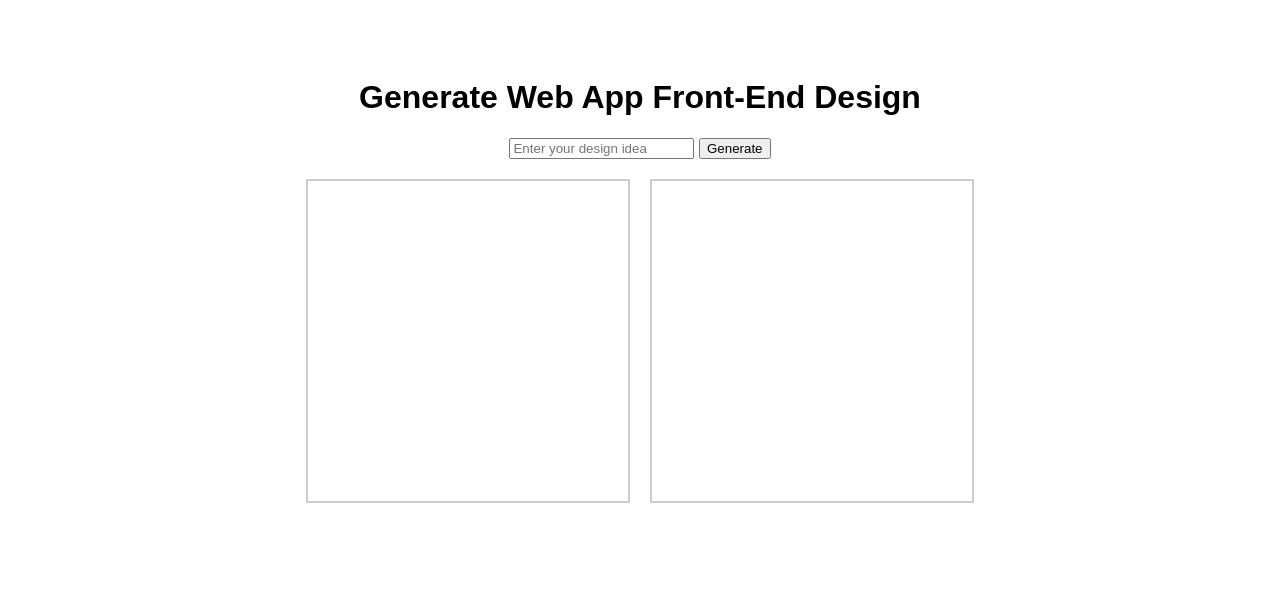
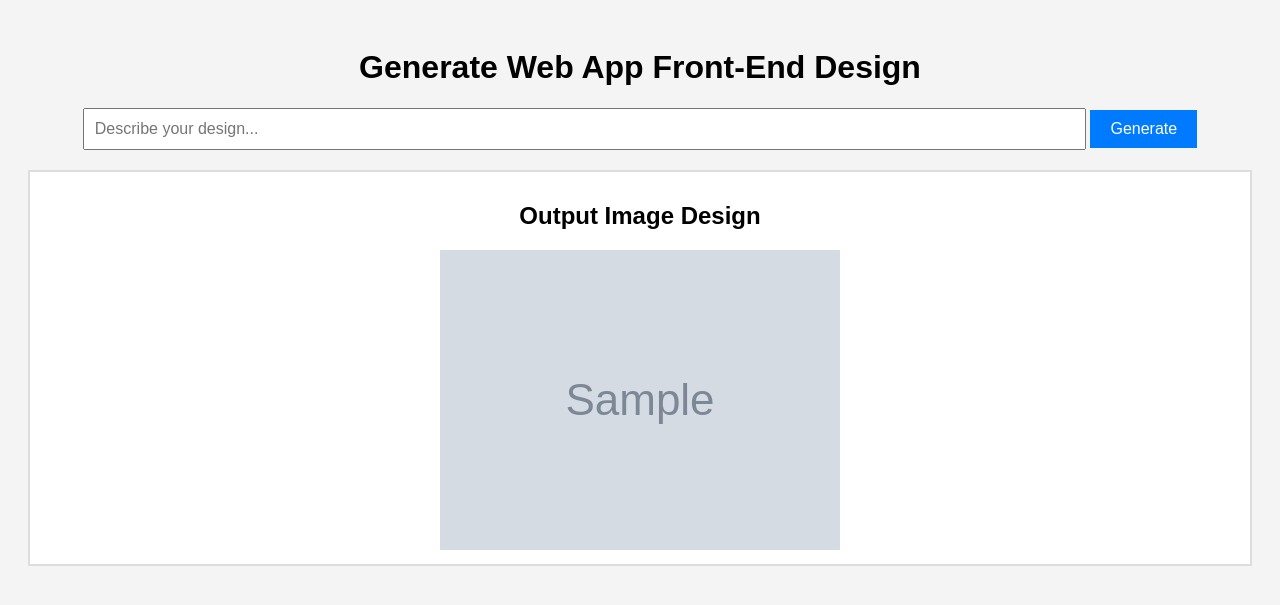
Before and after one commit to yasiral/img2Code, a Flask app: template templates/index.html in a window 1280 px wide. Shown: the top 605 px of the page. Run offline with Flask 3, Linux system fonts and the light colour scheme; the template is opened without the code that fills it: most values are stand-ins (such as "Sample title", 1, 10 or a date in 2020); grey boxes marked "Sample" are stand-in pictures.

Commit message:
Update index.html

```diff
--- a/templates/index.html
+++ b/templates/index.html
@@ -3,65 +3,49 @@
 <head>
     <meta charset="UTF-8">
     <meta name="viewport" content="width=device-width, initial-scale=1.0">
-    <title>Web App Front-End Generator</title>
+    <title>Flux Image Generator</title>
     <style>
         body {
             font-family: Arial, sans-serif;
+            background-color: #f4f4f4;
+            padding: 20px;
             text-align: center;
-            padding: 50px;
         }
-        #output {
+        form {
+            margin-bottom: 20px;
+        }
+        input[type="text"] {
+            width: 80%;
+            padding: 10px;
+            font-size: 16px;
+        }
+        input[type="submit"] {
+            padding: 10px 20px;
+            font-size: 16px;
+            background-color: #007bff;
+            color: white;
+            border: none;
+            cursor: pointer;
+        }
+        .output {
             margin-top: 20px;
-            display: flex;
-            justify-content: center;
-            gap: 20px;
-        }
-        .output-box {
-            border: 2px solid #ccc;
+            border: 2px solid #ddd;
             padding: 10px;
-            width: 300px;
-            height: 300px;
-            display: flex;
-            align-items: center;
-            justify-content: center;
-        }
-        img {
-            max-width: 100%;
-            max-height: 100%;
+            background-color: white;
         }
     </style>
 </head>
 <body>
-
-<h1>Generate Web App Front-End Design</h1>
-<form id="prompt-form">
-    <input type="text" id="prompt" name="prompt" placeholder="Enter your design idea" required>
-    <button type="submit">Generate</button>
-</form>
-
-<div id="output">
-    <div class="output-box" id="output1"></div>
-    <div class="output-box" id="output2"></div>
-</div>
-
-<script>
-    document.getElementById('prompt-form').addEventListener('submit', async function(e) {
-        e.preventDefault();
-        const prompt = document.getElementById('prompt').value;
-
-        const response = await fetch('/generate', {
-            method: 'POST',
-            headers: {
-                'Content-Type': 'application/x-www-form-urlencoded'
-            },
-            body: new URLSearchParams({prompt})
-        });
-
-        const result = await response.json();
-        document.getElementById('output1').innerHTML = `<img src="${result[0]}" alt="Design 1">`;
-        document.getElementById('output2').innerHTML = `<img src="${result[1]}" alt="Design 2">`;
-    });
-</script>
-
+    <h1>Generate Web App Front-End Design</h1>
+    <form method="POST">
+        <input type="text" name="prompt" placeholder="Describe your design..." required>
+        <input type="submit" value="Generate">
+    </form>
+    {% if image_url %}
+    <div class="output">
+        <h2>Output Image Design</h2>
+        <img src="{{ image_url }}" alt="Generated Image">
+    </div>
+    {% endif %}
 </body>
 </html>
```
